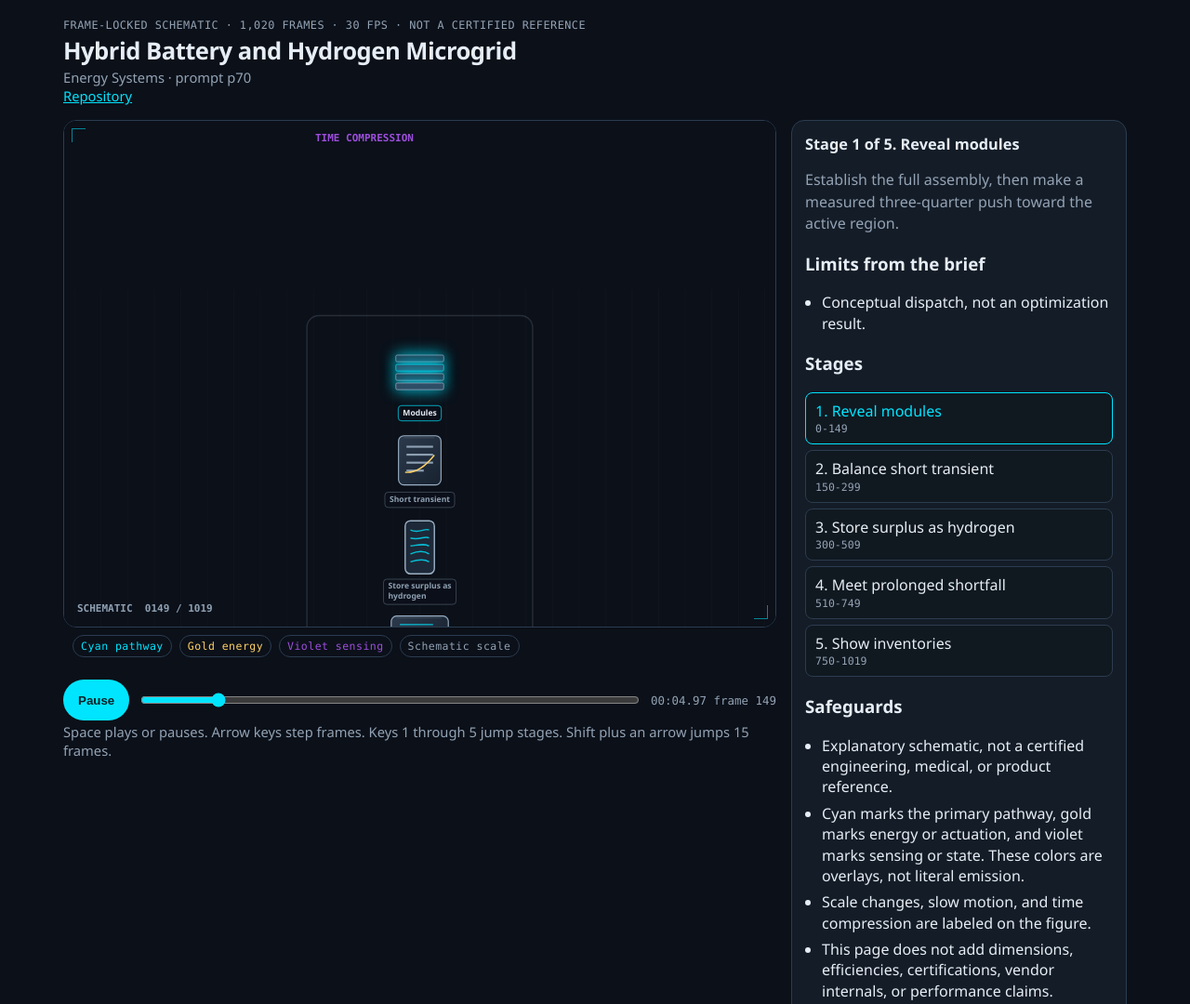
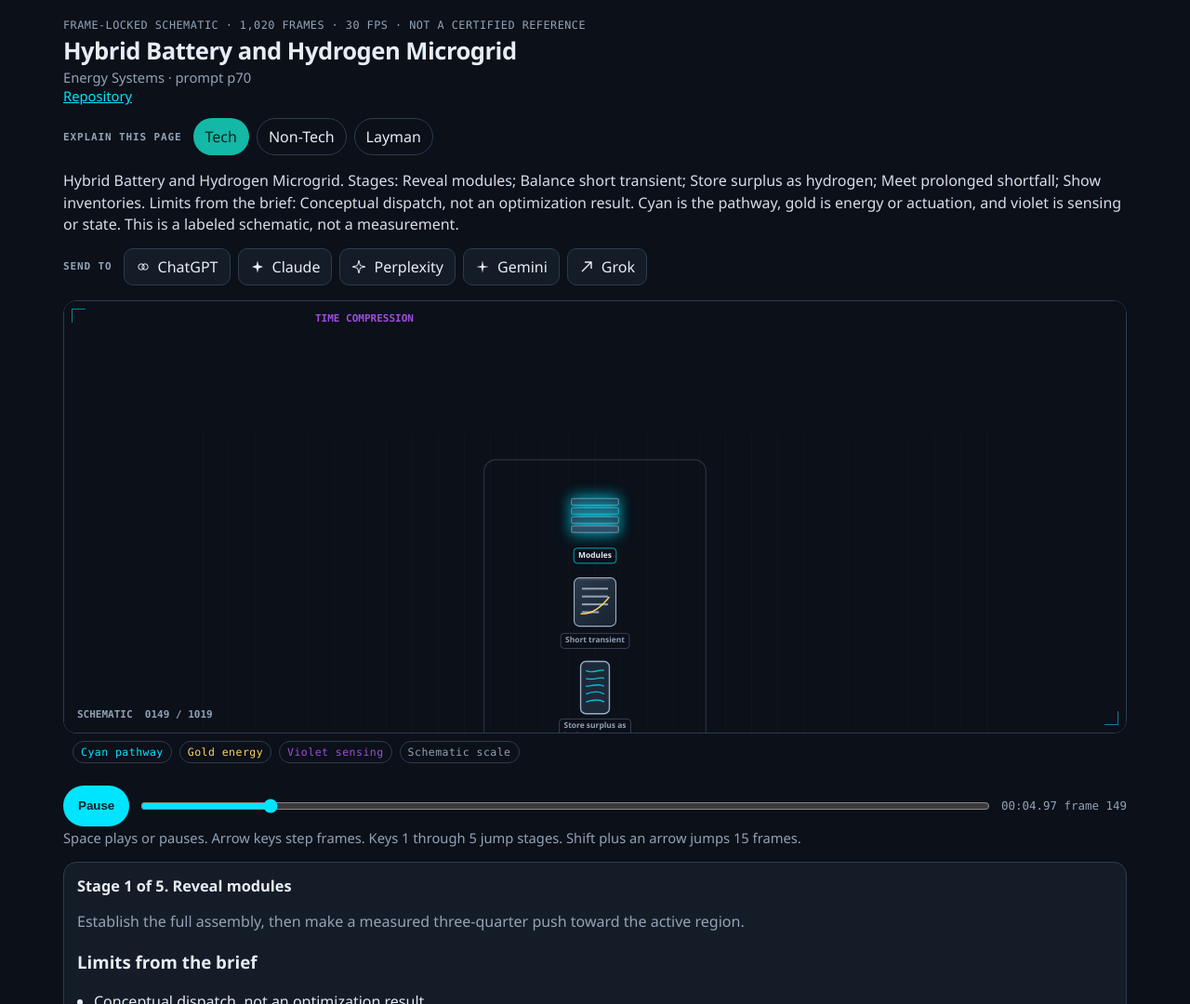
Before and after one commit to mizcausevic-dev/hybrid-battery-and-hydrogen-microgrid-explainer, a plain HTML site: page index.html in a window 1280 px wide. Shown: the top 1080 px of the page at 93% size. Drawn offline with Linux system fonts and the light colour scheme.

Commit message:
Stack the plate, stage notes, and top send and explain controls.

```diff
--- a/index.html
+++ b/index.html
@@ -16,22 +16,23 @@
 .kicker, .cat { color:var(--dim); margin:0; font-size:.92rem; }
 .cat a, footer a { color: var(--path); }
 .kicker { font-family: ui-monospace, SFMono-Regular, Menlo, monospace; letter-spacing:.04em; text-transform:uppercase; font-size:.74rem; }
-.layout { display:grid; grid-template-columns: minmax(0, 1.7fr) minmax(260px, .8fr); gap:16px; margin-top:16px; }
+.layout { display:block; margin-top:16px; }
+.tools { margin:14px 0 8px; }
 .plate-frame { position:relative; background:#070b12; border:1px solid var(--line); border-radius:14px; overflow:hidden; }
 .plate-frame:before, .plate-frame:after { content:""; position:absolute; width:14px; height:14px; border:1px solid rgba(0,229,255,.55); z-index:2; pointer-events:none; }
 .plate-frame:before { top:8px; left:8px; border-right:0; border-bottom:0; }
 .plate-frame:after { right:8px; bottom:8px; border-left:0; border-top:0; }
-canvas { display:block; width:100%; height:min(68vh, 640px); background:#0B1019; }
+canvas { display:block; width:100%; height:min(58vh, 560px); background:#0B1019; }
 .legend { display:flex; flex-wrap:wrap; gap:8px; padding:8px 10px 10px; }
 .legend span { font-family: ui-monospace, SFMono-Regular, Menlo, monospace; font-size:.72rem; letter-spacing:.04em; border:1px solid var(--line); border-radius:999px; padding:4px 8px; color:var(--dim); }
 .legend .path { color:var(--path); } .legend .energy { color:var(--energy); } .legend .sense { color:var(--sense); }
-aside { background:var(--panel); border:1px solid var(--line); border-radius:14px; padding:14px 14px 16px; }
+aside { background:var(--panel); border:1px solid var(--line); border-radius:14px; padding:14px 14px 16px; margin-top:16px; }
 aside h2 { font-size:1.02rem; margin:0 0 8px; }
 aside p { color:var(--dim); line-height:1.45; }
 ol, ul { margin:8px 0 0; padding-left:18px; }
 li { margin:6px 0; line-height:1.4; }
-.stages { list-style:none; padding:0; margin:12px 0 0; }
-.stages button { width:100%; text-align:left; background:#101820; color:var(--bone); border:1px solid var(--line); border-radius:8px; padding:8px 10px; cursor:pointer; font:inherit; }
+.stages { list-style:none; padding:0; margin:12px 0 0; display:grid; grid-template-columns:repeat(5, minmax(0, 1fr)); gap:8px; }
+.stages button { width:100%; height:100%; text-align:left; background:#101820; color:var(--bone); border:1px solid var(--line); border-radius:8px; padding:8px 10px; cursor:pointer; font:inherit; }
 .stages button[aria-current="step"] { border-color:var(--path); color:var(--path); }
 .stages span { display:block; color:var(--dim); font-family: ui-monospace, SFMono-Regular, Menlo, monospace; font-size:.72rem; }
 button:focus-visible, input:focus-visible { outline:2px solid var(--path); outline-offset:2px; }
@@ -52,7 +53,7 @@
 .send-btn svg, .level-btn svg { display:block; }
 #explain-text { flex-basis:100%; margin:8px 0 0; line-height:1.45; color:#d5deea; }
 
-@media (max-width: 860px) { .layout { grid-template-columns: 1fr; } canvas { height:70vw; min-height:280px; } }
+@media (max-width: 860px) { canvas { height:70vw; min-height:280px; } .stages { grid-template-columns:1fr; } }
 @media (prefers-reduced-motion: reduce) { * { scroll-behavior:auto; } }
 </style>
 </head>
@@ -63,9 +64,25 @@
 <h1>Hybrid Battery and Hydrogen Microgrid</h1>
 <p class="cat">Energy Systems · prompt p70</p>
 <p class="cat"><a href="https://github.com/mizcausevic-dev/hybrid-battery-and-hydrogen-microgrid-explainer">Repository</a></p>
+<div class="tools">
+<div class="explain-row">
+<span class="share-label">Explain this page</span>
+<button class="level-btn" type="button" data-level="tech" aria-pressed="true">Tech</button>
+<button class="level-btn" type="button" data-level="nontech" aria-pressed="false">Non-Tech</button>
+<button class="level-btn" type="button" data-level="layman" aria-pressed="false">Layman</button>
+<p id="explain-text"></p>
+</div>
+<div class="send-row">
+<span class="share-label">Send to</span>
+<a class="send-btn" data-send="chatgpt" href="https://chatgpt.com/" target="_blank" rel="noopener noreferrer"><svg viewBox="0 0 16 16" width="16" height="16" aria-hidden="true"><circle cx="6" cy="8" r="3.2" fill="none" stroke="currentColor"/><circle cx="10" cy="8" r="3.2" fill="none" stroke="currentColor"/></svg>ChatGPT</a>
+<a class="send-btn" data-send="claude" href="https://claude.ai/new" target="_blank" rel="noopener noreferrer"><svg viewBox="0 0 16 16" width="16" height="16" aria-hidden="true"><path d="M8 1.5 9.2 6.2 14 8 9.2 9.8 8 14.5 6.8 9.8 2 8l4.8-1.8Z" fill="currentColor"/></svg>Claude</a>
+<a class="send-btn" data-send="perplexity" href="https://www.perplexity.ai/" target="_blank" rel="noopener noreferrer"><svg viewBox="0 0 16 16" width="16" height="16" aria-hidden="true"><path d="M8 1.2 9.4 6.6 14.8 8 9.4 9.4 8 14.8 6.6 9.4 1.2 8 6.6 6.6Z" fill="none" stroke="currentColor"/></svg>Perplexity</a>
+<a class="send-btn" data-send="gemini" href="https://gemini.google.com/app" target="_blank" rel="noopener noreferrer"><svg viewBox="0 0 16 16" width="16" height="16" aria-hidden="true"><path d="M8 1.2 9.1 6.9 14.8 8 9.1 9.1 8 14.8 6.9 9.1 1.2 8 6.9 6.9Z" fill="currentColor"/></svg>Gemini</a>
+<a class="send-btn" data-send="grok" href="https://grok.com/" target="_blank" rel="noopener noreferrer"><svg viewBox="0 0 16 16" width="16" height="16" aria-hidden="true"><path d="M3 13 13 3M6 3h7v7" fill="none" stroke="currentColor" stroke-width="1.4"/></svg>Grok</a>
+</div>
+</div>
 </header>
 <div class="layout">
-<div>
 <div class="plate-frame">
 <canvas id="plate" aria-label="Schematic of Hybrid Battery and Hydrogen Microgrid. The text beside the figure states each stage and the limits."></canvas>
 </div>
@@ -81,7 +98,6 @@
 <span id="readout">00:00.00 frame 0</span>
 </div>
 <p class="cat">Space plays or pauses. Arrow keys step frames. Keys 1 through 5 jump stages. Shift plus an arrow jumps 15 frames.</p>
-</div>
 <aside>
 <h2 id="stage-title">Stage 1 of 5</h2>
 <p id="stage-detail"></p>
@@ -89,8 +105,6 @@
 <ul><li>Conceptual dispatch, not an optimization result.</li></ul>
 <h3>Stages</h3>
 <ol class="stages"><li><button type="button" data-stage="0">1. Reveal modules <span>0-149</span></button></li><li><button type="button" data-stage="1">2. Balance short transient <span>150-299</span></button></li><li><button type="button" data-stage="2">3. Store surplus as hydrogen <span>300-509</span></button></li><li><button type="button" data-stage="3">4. Meet prolonged shortfall <span>510-749</span></button></li><li><button type="button" data-stage="4">5. Show inventories <span>750-1019</span></button></li></ol>
-<h3>Safeguards</h3>
-<ul><li>Explanatory schematic, not a certified engineering, medical, or product reference.</li><li>Cyan marks the primary pathway, gold marks energy or actuation, and violet marks sensing or state. These colors are overlays, not literal emission.</li><li>Scale changes, slow motion, and time compression are labeled on the figure.</li><li>This page does not add dimensions, efficiencies, certifications, vendor internals, or performance claims.</li><li>Verify the subject before any publication, purchase, safety, or clinical use.</li><li>No operational instructions for hazardous equipment.</li><li>The reference supports the underlying process or architecture. Camera moves, palette, cutaways, and timing are original illustrative directions, not experimentally validated observations. This brief is not a certified design, simulation result, medical recommendation, or claim about a specific commercial implementation.</li></ul>
 <p class="ref">Mechanism reference: <a href="https://www.sandia.gov/app/uploads/sites/163/2022/03/ESHB_Ch11_Hydrogen_Headley.pdf" rel="noopener noreferrer">DOE/Sandia  -  hydrogen storage</a>. The reference supports the underlying process. Camera, palette, and timing on this page are illustrative.</p>
 </aside>
 </div>
@@ -102,21 +116,6 @@
 <a href="https://cursor.com/@mirza" target="_blank" rel="noopener noreferrer">Cursor</a>
 <a href="https://www.linkedin.com/in/mirzacausevic/" target="_blank" rel="noopener noreferrer">Mirza Causevic</a>
 </nav>
-<div class="send-row">
-<span class="share-label">Send to</span>
-<a class="send-btn" data-send="chatgpt" href="https://chatgpt.com/" target="_blank" rel="noopener noreferrer"><svg viewBox="0 0 16 16" width="16" height="16" aria-hidden="true"><circle cx="6" cy="8" r="3.2" fill="none" stroke="currentColor"/><circle cx="10" cy="8" r="3.2" fill="none" stroke="currentColor"/></svg>ChatGPT</a>
-<a class="send-btn" data-send="claude" href="https://claude.ai/new" target="_blank" rel="noopener noreferrer"><svg viewBox="0 0 16 16" width="16" height="16" aria-hidden="true"><path d="M8 1.5 9.2 6.2 14 8 9.2 9.8 8 14.5 6.8 9.8 2 8l4.8-1.8Z" fill="currentColor"/></svg>Claude</a>
-<a class="send-btn" data-send="perplexity" href="https://www.perplexity.ai/" target="_blank" rel="noopener noreferrer"><svg viewBox="0 0 16 16" width="16" height="16" aria-hidden="true"><path d="M8 1.2 9.4 6.6 14.8 8 9.4 9.4 8 14.8 6.6 9.4 1.2 8 6.6 6.6Z" fill="none" stroke="currentColor"/></svg>Perplexity</a>
-<a class="send-btn" data-send="gemini" href="https://gemini.google.com/app" target="_blank" rel="noopener noreferrer"><svg viewBox="0 0 16 16" width="16" height="16" aria-hidden="true"><path d="M8 1.2 9.1 6.9 14.8 8 9.1 9.1 8 14.8 6.9 9.1 1.2 8 6.9 6.9Z" fill="currentColor"/></svg>Gemini</a>
-<a class="send-btn" data-send="grok" href="https://grok.com/" target="_blank" rel="noopener noreferrer"><svg viewBox="0 0 16 16" width="16" height="16" aria-hidden="true"><path d="M3 13 13 3M6 3h7v7" fill="none" stroke="currentColor" stroke-width="1.4"/></svg>Grok</a>
-</div>
-<div class="explain-row">
-<span class="share-label">Explain this page</span>
-<button class="level-btn" type="button" data-level="tech" aria-pressed="true">Tech</button>
-<button class="level-btn" type="button" data-level="nontech" aria-pressed="false">Non-Tech</button>
-<button class="level-btn" type="button" data-level="layman" aria-pressed="false">Layman</button>
-<p id="explain-text"></p>
-</div>
 </footer>
 <script id="explain-data" type="application/json">{"tech": "Hybrid Battery and Hydrogen Microgrid. Stages: Reveal modules; Balance short transient; Store surplus as hydrogen; Meet prolonged shortfall; Show inventories. Limits from the brief: Conceptual dispatch, not an optimization result. Cyan is the pathway, gold is energy or actuation, and violet is sensing or state. This is a labeled schematic, not a measurement.", "nontech": "This page walks through Hybrid Battery and Hydrogen Microgrid in order: Reveal modules; Balance short transient; Store surplus as hydrogen; Meet prolonged shortfall; Show inventories. It shows how the parts relate. It does not add speeds, sizes, or performance claims.", "layman": "This is a moving diagram of Hybrid Battery and Hydrogen Microgrid. It shows the main parts and the order they work in. It is for learning. It is not a manual and it is not a test result."}</script>
 <script>
```
